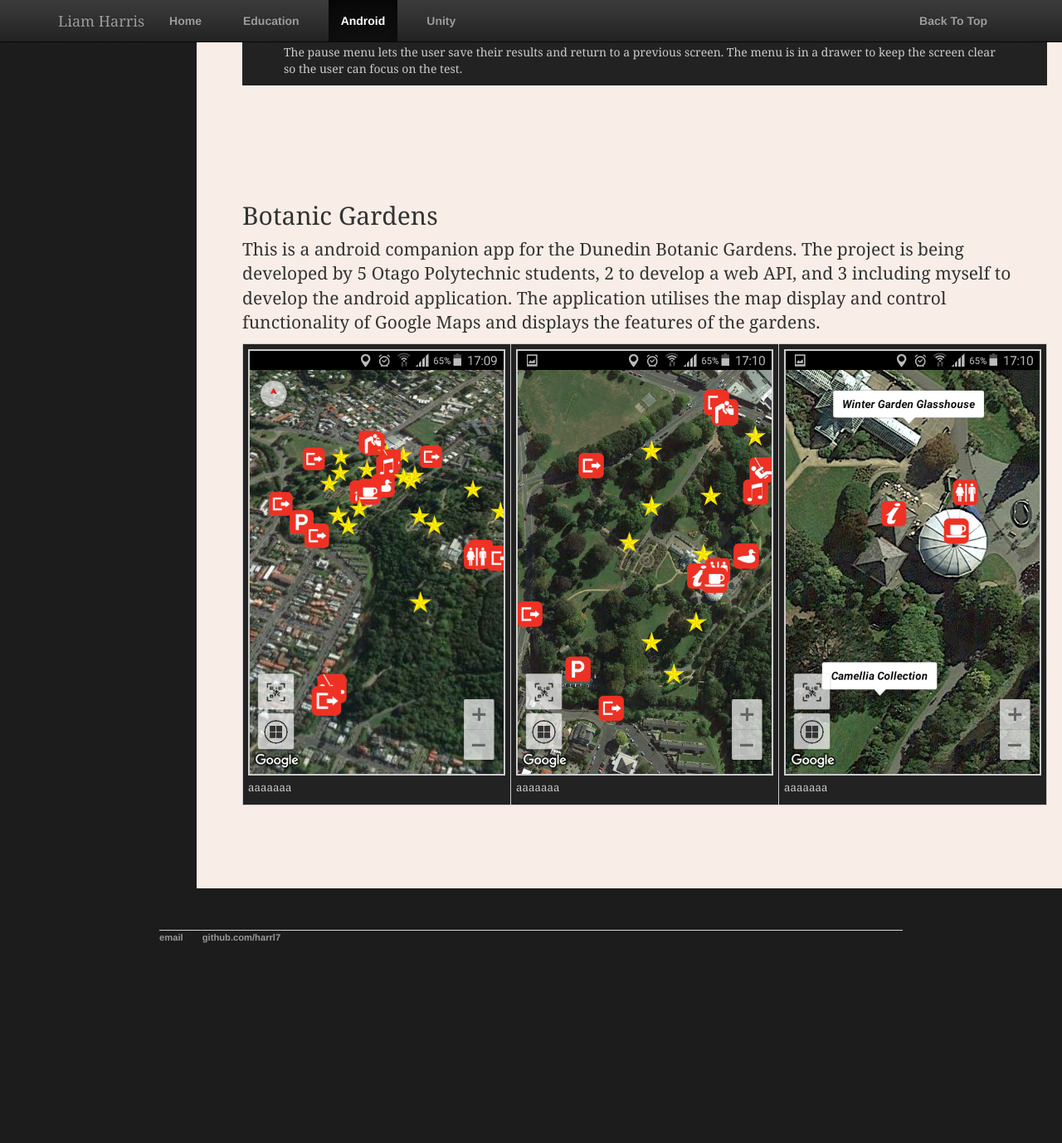
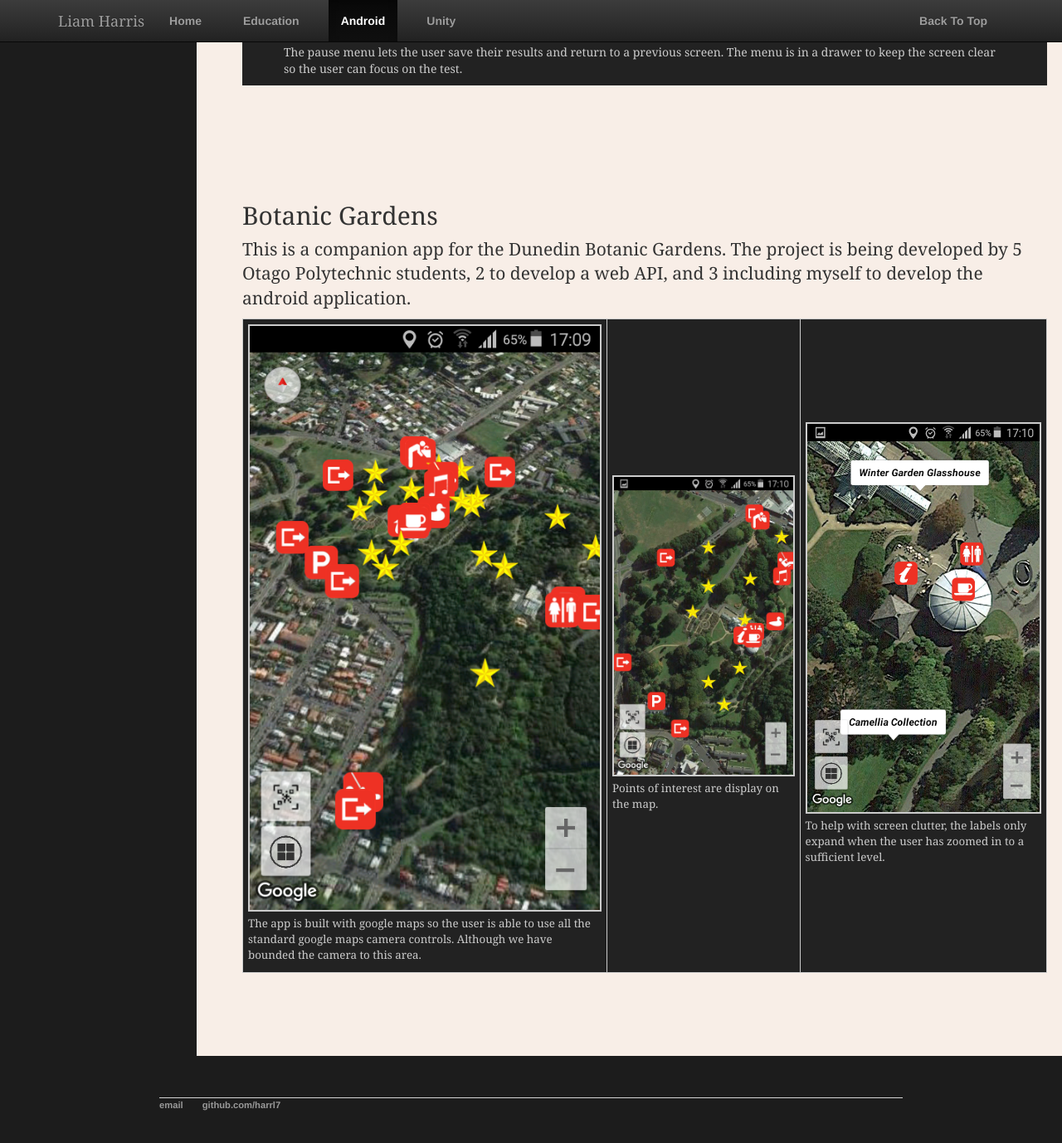
Before and after one commit to harrl7/harrl7.github.io, a Jekyll site: the page built from android/index.html, in a window 1280 px wide and 1400 px high, scrolled down 3657 px. Shown: the top 1378 px of the window at 83% size. Built offline with Jekyll 4.4.1, drawn with Linux system fonts in a browser that asks for light colours; before the commit the page ends 4855 px from its top, so only the background shows below that.

Commit message:
Update index.html

```diff
--- a/android/index.html
+++ b/android/index.html
@@ -84,8 +84,7 @@ title: Android
 
 		<h2>Botanic Gardens</h2>
 		<p>
-			This is a android companion app for the Dunedin Botanic Gardens. The project is being developed by 5 Otago Polytechnic students, 2 to develop a web API, and 3 including myself to develop the android application.
-			The application utilises the map display and control functionality of Google Maps and displays the features of the gardens.
+			This is a companion app for the Dunedin Botanic Gardens. The project is being developed by 5 Otago Polytechnic students, 2 to develop a web API, and 3 including myself to develop the android application.
 		</p>
 
 		<table class="Fig_Table">
@@ -94,26 +93,27 @@ title: Android
 				<td>
 					<figure class="Fig_Table_Item">
 						<img src="/assets/img/botanic_gardens/map_zoom1.png"">
-						<figcaption> aaaaaaa </figcaption>
+						<figcaption> The app is built with google maps so the user is able to use all the standard google maps camera controls. Although we have bounded the camera to this area. </figcaption>
 					</figure>
 				</td>
 
 				<td>
 					<figure class="Fig_Table_Item">
 						<img src="/assets/img/botanic_gardens/map_zoom2.png"">
-						<figcaption> aaaaaaa </figcaption>
+						<figcaption> Points of interest are display on the map. </figcaption>
 					</figure>
 				</td>
 
 				<td>
 					<figure class="Fig_Table_Item">
 						<img src="/assets/img/botanic_gardens/map_zoom3.png"">
-						<figcaption> aaaaaaa </figcaption>
+						<figcaption> To help with screen clutter, the labels only expand when the user has zoomed in to a sufficient level. </figcaption>
 					</figure>
 				</td>
 
 			</tr>
 		</table>
+
 	</article>
 
 </div><!-- /.blurb -->
```
